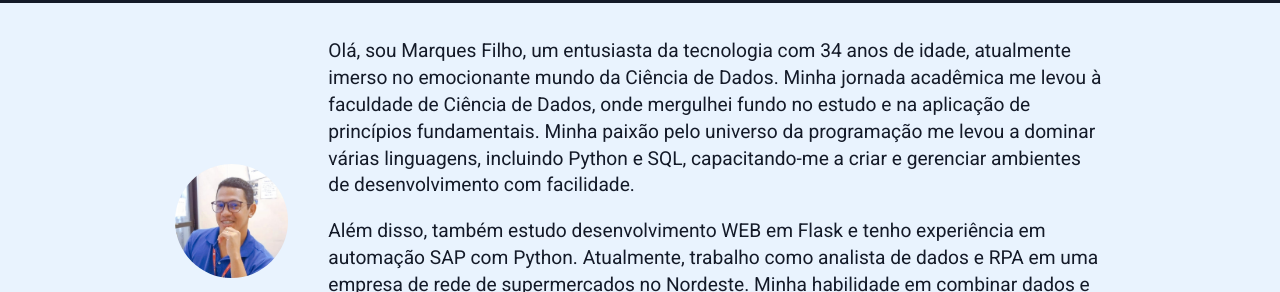
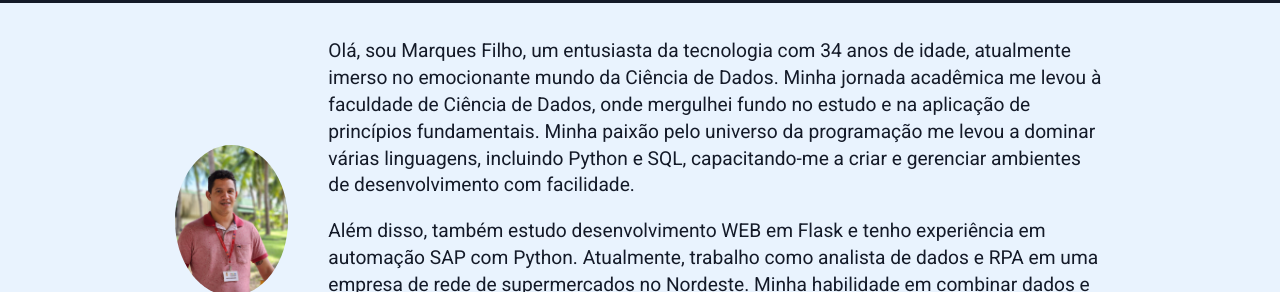
Before and after one commit to MarquesFilho/marquesfilho.github.io, a plain HTML site: page index.html in a window 1280 px wide. Shown: the part 90-382 px from the top of the page. Drawn offline with Linux system fonts and the light colour scheme.

Commit message:
index.html

```diff
--- a/index.html
+++ b/index.html
@@ -44,7 +44,7 @@
         <main class="container">
             <article class="super-card">
                 <section class="super-card-img">
-                    <img src="./img/homem.jpg" alt="Minha foto", title="Meu nome">
+                    <img src="./img/perfil1.jpeg" alt="Minha foto", title="Meu nome">
                     <h2>Marques Filho</h2>
                 </section>
                 <section class="super-card-text">
```
